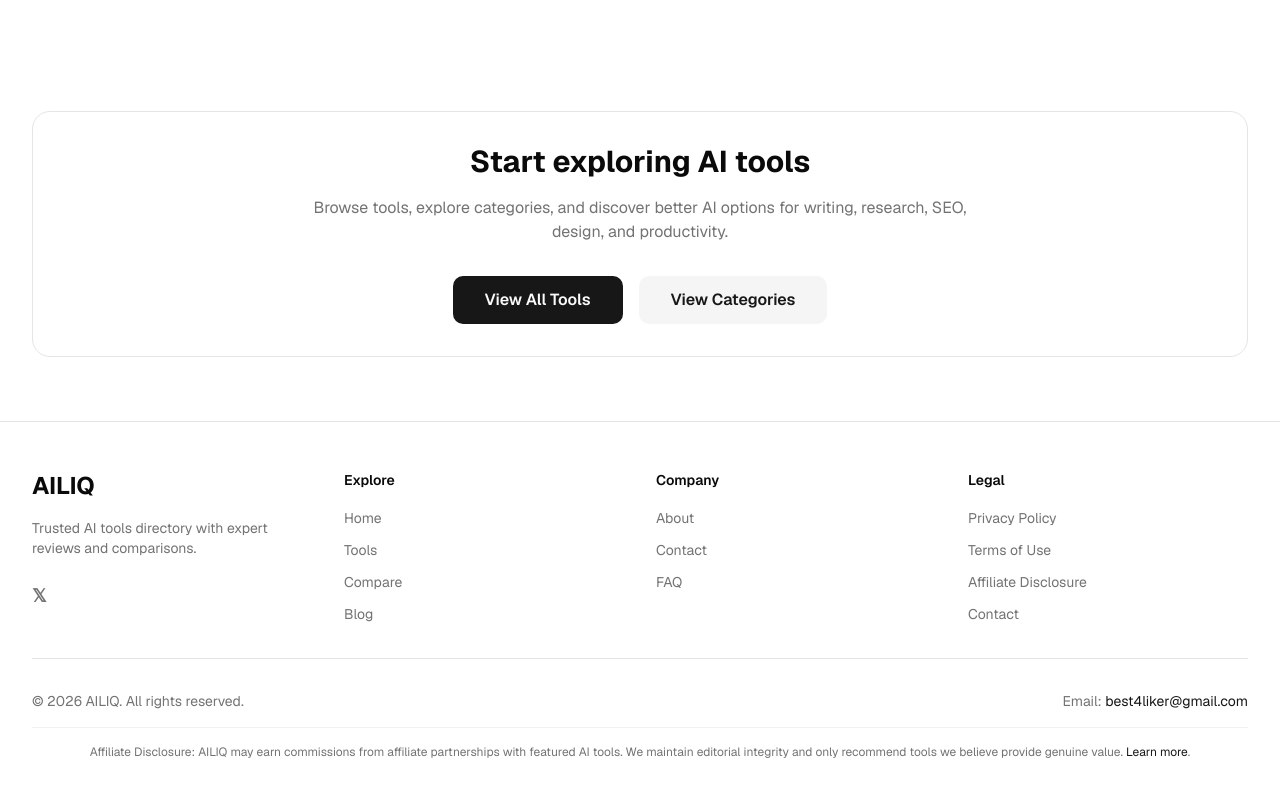
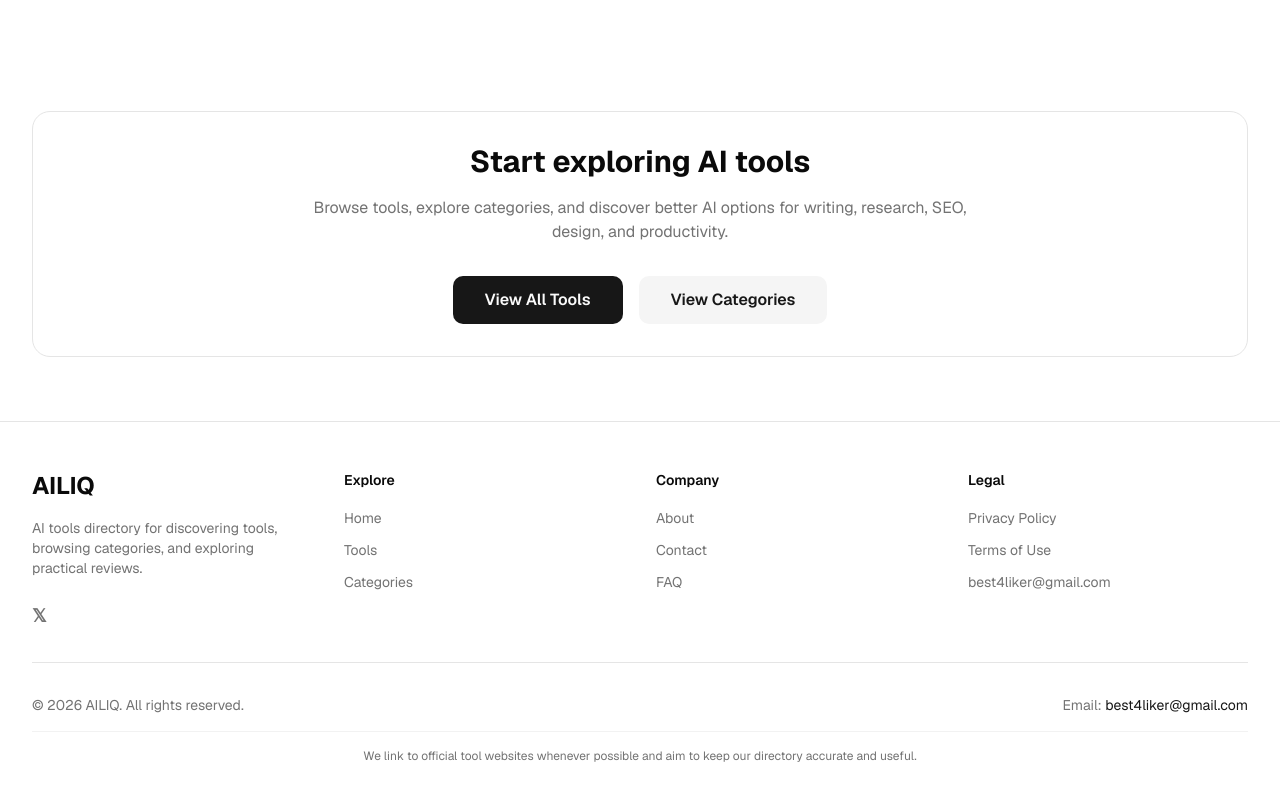
Before and after one commit to exobenwalid-svg/AI-Tools-Directory, a Next.js app: page / in a window 1280 px wide. Shown: the part 1040-1840 px from the top of the page. Built offline with nearby package versions, Linux system fonts and the light colour scheme.

Commit message:
Update footer.tsx

```diff
--- a/components/footer.tsx
+++ b/components/footer.tsx
@@ -1,17 +1,15 @@
 'use client'
 
 import Link from 'next/link'
-import { Mail } from 'lucide-react'
 
 export default function Footer() {
   const currentYear = new Date().getFullYear()
 
   const links = {
-    main: [
+    explore: [
       { href: '/', label: 'Home' },
       { href: '/tools', label: 'Tools' },
-      { href: '/compare', label: 'Compare' },
-      { href: '/blog', label: 'Blog' },
+      { href: '/categories', label: 'Categories' },
     ],
     company: [
       { href: '/about', label: 'About' },
@@ -19,44 +17,42 @@ export default function Footer() {
       { href: '/faq', label: 'FAQ' },
     ],
     legal: [
-      { href: '/privacy-policy', label: 'Privacy Policy' },
-      { href: '/terms-of-use', label: 'Terms of Use' },
-      { href: '/affiliate-disclosure', label: 'Affiliate Disclosure' },
+      { href: '/privacy', label: 'Privacy Policy' },
+      { href: '/terms', label: 'Terms of Use' },
     ],
   }
 
   return (
     <footer className="border-t border-border bg-card">
-      <div className="max-w-7xl mx-auto px-4 sm:px-6 lg:px-8 py-12">
-        <div className="grid grid-cols-1 md:grid-cols-4 gap-8 mb-8">
-          {/* Brand Section */}
+      <div className="mx-auto max-w-7xl px-4 py-12 sm:px-6 lg:px-8">
+        <div className="mb-8 grid grid-cols-1 gap-8 md:grid-cols-4">
           <div className="flex flex-col gap-4">
             <div className="text-2xl font-bold text-foreground">AILIQ</div>
             <p className="text-sm text-muted-foreground">
-              Trusted AI tools directory with expert reviews and comparisons.
+              AI tools directory for discovering tools, browsing categories, and
+              exploring practical reviews.
             </p>
             <div className="flex items-center gap-4 pt-2">
               <a
                 href="https://x.com/AILIQDirectory"
                 target="_blank"
                 rel="noopener noreferrer"
-                className="text-muted-foreground hover:text-primary transition-colors"
-                aria-label="X (formerly Twitter)"
+                className="text-muted-foreground transition-colors hover:text-primary"
+                aria-label="AILIQ on X"
               >
                 <span className="text-lg font-bold">𝕏</span>
               </a>
             </div>
           </div>
 
-          {/* Main Links */}
           <div>
-            <h3 className="text-sm font-semibold text-foreground mb-4">Explore</h3>
+            <h2 className="mb-4 text-sm font-semibold text-foreground">Explore</h2>
             <ul className="space-y-2">
-              {links.main.map((link) => (
+              {links.explore.map((link) => (
                 <li key={link.href}>
                   <Link
                     href={link.href}
-                    className="text-sm text-muted-foreground hover:text-foreground transition-colors"
+                    className="text-sm text-muted-foreground transition-colors hover:text-foreground"
                   >
                     {link.label}
                   </Link>
@@ -65,15 +61,14 @@ export default function Footer() {
             </ul>
           </div>
 
-          {/* Company Links */}
           <div>
-            <h3 className="text-sm font-semibold text-foreground mb-4">Company</h3>
+            <h2 className="mb-4 text-sm font-semibold text-foreground">Company</h2>
             <ul className="space-y-2">
               {links.company.map((link) => (
                 <li key={link.href}>
                   <Link
                     href={link.href}
-                    className="text-sm text-muted-foreground hover:text-foreground transition-colors"
+                    className="text-sm text-muted-foreground transition-colors hover:text-foreground"
                   >
                     {link.label}
                   </Link>
@@ -82,15 +77,14 @@ export default function Footer() {
             </ul>
           </div>
 
-          {/* Legal Links */}
           <div>
-            <h3 className="text-sm font-semibold text-foreground mb-4">Legal</h3>
+            <h2 className="mb-4 text-sm font-semibold text-foreground">Legal</h2>
             <ul className="space-y-2">
               {links.legal.map((link) => (
                 <li key={link.href}>
                   <Link
                     href={link.href}
-                    className="text-sm text-muted-foreground hover:text-foreground transition-colors"
+                    className="text-sm text-muted-foreground transition-colors hover:text-foreground"
                   >
                     {link.label}
                   </Link>
@@ -99,22 +93,22 @@ export default function Footer() {
               <li>
                 <a
                   href="mailto:best4liker@gmail.com"
-                  className="text-sm text-muted-foreground hover:text-foreground transition-colors"
+                  className="text-sm text-muted-foreground transition-colors hover:text-foreground"
                 >
-                  Contact
+                  best4liker@gmail.com
                 </a>
               </li>
             </ul>
           </div>
         </div>
 
-        {/* Bottom Section */}
         <div className="border-t border-border pt-8">
-          <div className="flex flex-col md:flex-row justify-between items-center gap-4">
-            <p className="text-sm text-muted-foreground text-center md:text-left">
+          <div className="flex flex-col items-center justify-between gap-4 md:flex-row">
+            <p className="text-center text-sm text-muted-foreground md:text-left">
               © {currentYear} AILIQ. All rights reserved.
             </p>
-            <div className="text-sm text-muted-foreground text-center md:text-right">
+
+            <div className="text-center text-sm text-muted-foreground md:text-right">
               <span>Email: </span>
               <a
                 href="mailto:best4liker@gmail.com"
@@ -124,9 +118,11 @@ export default function Footer() {
               </a>
             </div>
           </div>
-          <div className="mt-4 pt-4 border-t border-border/50">
-            <p className="text-xs text-muted-foreground text-center">
-              Affiliate Disclosure: AILIQ may earn commissions from affiliate partnerships with featured AI tools. We maintain editorial integrity and only recommend tools we believe provide genuine value. <Link href="/affiliate-disclosure" className="text-primary hover:underline">Learn more</Link>.
+
+          <div className="mt-4 border-t border-border/50 pt-4">
+            <p className="text-center text-xs text-muted-foreground">
+              We link to official tool websites whenever possible and aim to keep
+              our directory accurate and useful.
             </p>
           </div>
         </div>
```
